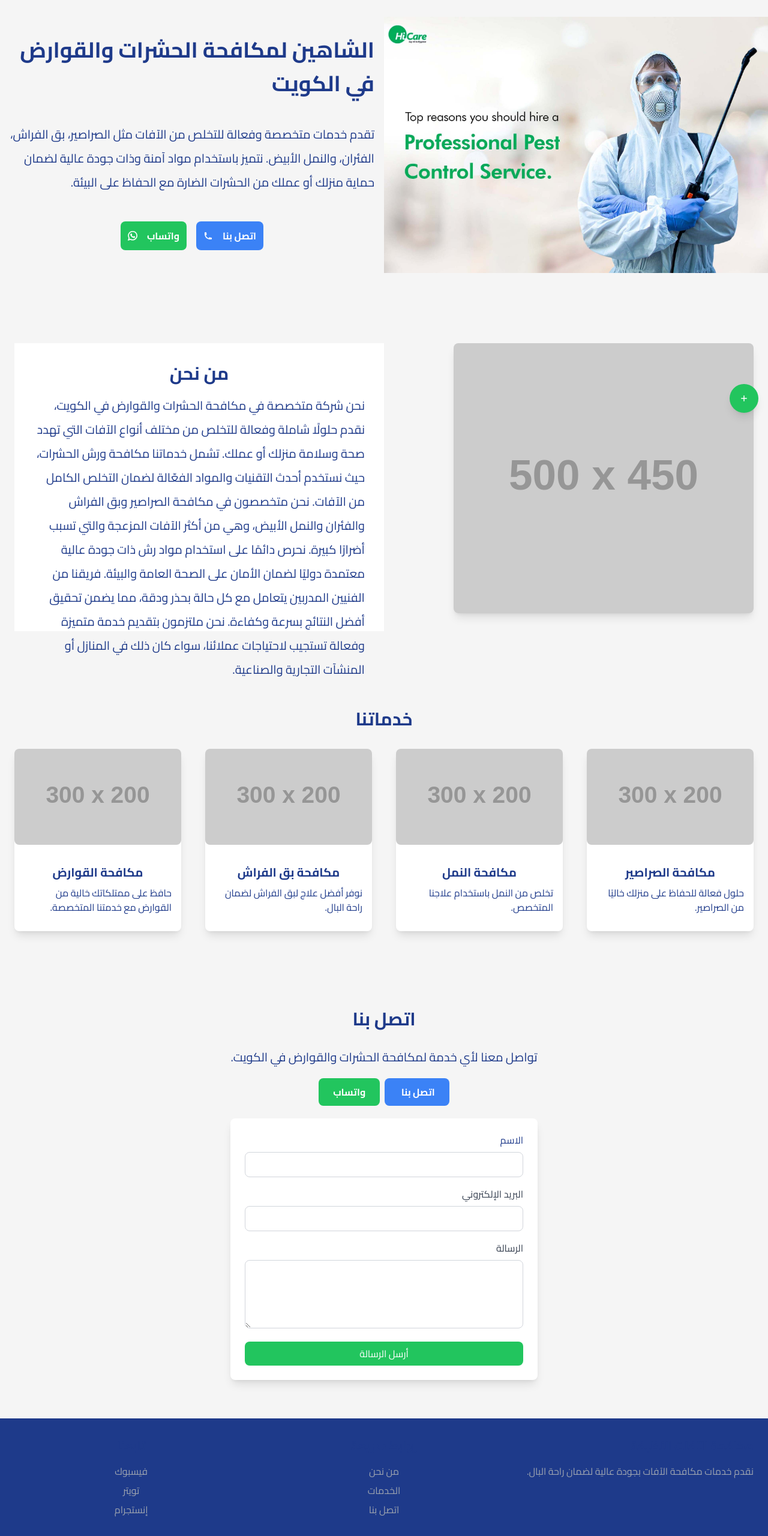
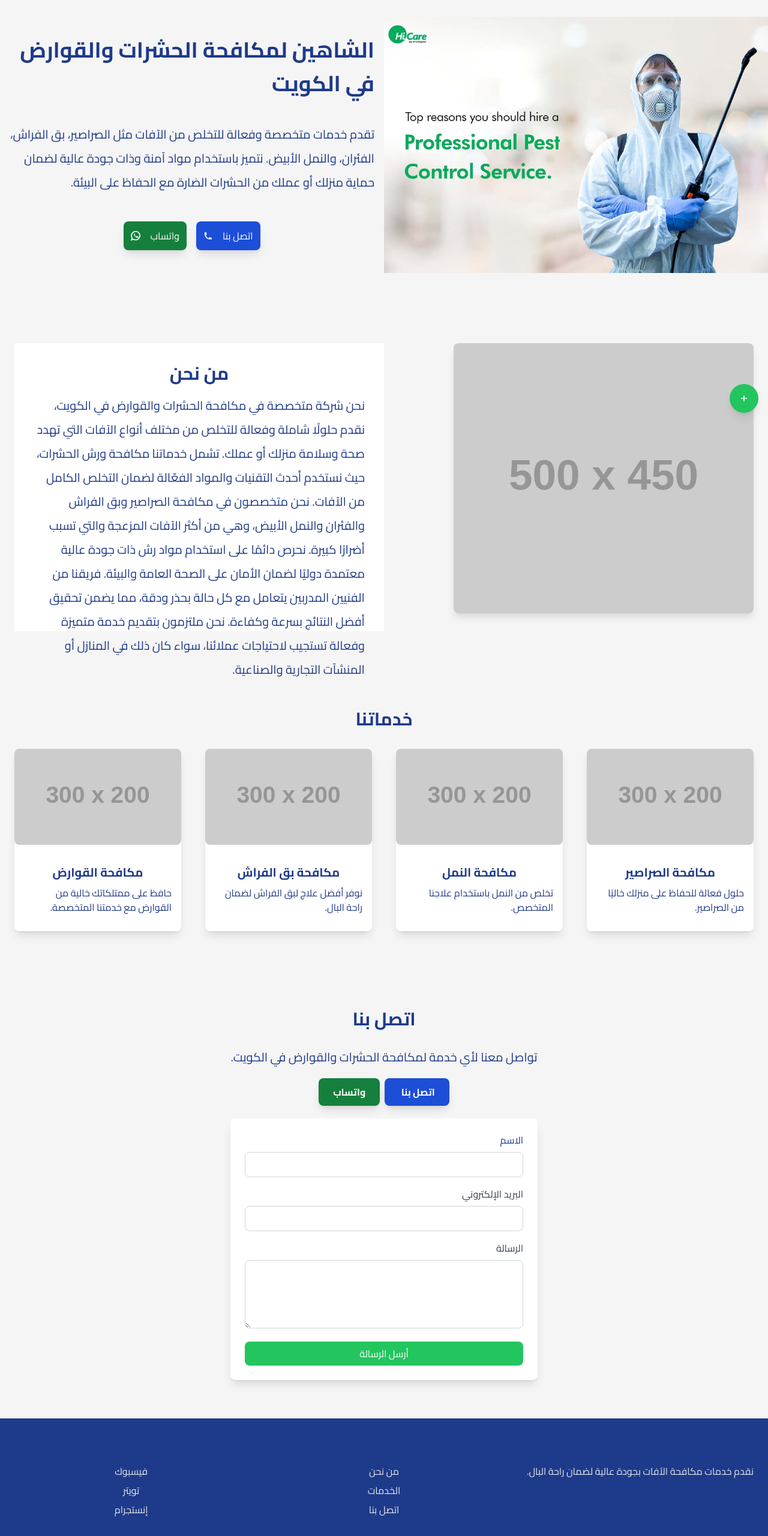
Before and after one commit to ashrafsayed2018/landingpage, a website: page index.html in a window 1280 px wide. Shown: the part 96-2656 px from the top of the page at 60% size. Drawn offline with nearby package versions, Linux system fonts and the light colour scheme; placeholder pictures from the web are drawn by us.

Commit message:
adding fonts folder

```diff
--- a/index.html
+++ b/index.html
@@ -36,13 +36,8 @@
     <link rel="canonical" href="https://www.cleanpestcontrols.com" />
     <title>مكافحة الآفات النظيفة - خدمات مكافحة الآفات في الكويت</title>
     <script src="//unpkg.com/alpinejs" defer></script>
-    <link
-      href="https://fonts.googleapis.com/css2?family=Cairo:wght@400;700&display=swap"
-      rel="stylesheet"
-    />
 
 
-    <link rel="preload" as="image" href="https://via.placeholder.com/500x400">
     <link rel="preload" as="image" href="https://via.placeholder.com/500x450">
 
     <link rel="stylesheet" href="style.css">
@@ -86,17 +81,20 @@
 
     <!-- Hero Section -->
     <section class="pb-16 lg:py-16" id="hero">
+        <link rel="preload" href="https://fonts.googleapis.com/css2?family=Cairo:wght@400;700&display=swap" as="style" onload="this.onload=null;this.rel='stylesheet'">
+        <noscript><link rel="stylesheet" href="https://fonts.googleapis.com/css2?family=Cairo:wght@400;700&display=swap"></noscript>
+
         <div class="container lg:w-full mx-auto flex flex-col lg:flex-row items-center h-[50rem] lg:h-[26rem]">
             <div class="lg:w-1/2 lg:mt-0 w-full sm:h-[20rem] md:h-[40rem] lg:h-full bg-green-600 md:bg-blue-600 lg:bg-yellow">
                 <picture>
                     <!-- Mobile version -->
-                <source media="(max-width: 640px)" srcset="/images/hero-mobile-image.jpeg">
+                    <source media="(max-width: 640px)" srcset="/images/hero-mobile-image.jpeg" width="100%" height="auto">
 
                     <!-- Tablet version -->
-                <source media="(min-width: 641px) and (max-width: 1024px)" srcset="/images/hero-tablet-image.jpeg">
+                    <source media="(min-width: 641px) and (max-width: 1024px)" srcset="/images/hero-tablet-image.jpeg" width="100%" height="auto">
 
                     <!-- Desktop version (default) -->
-                <img src="/images/hero-desktop-image.jpeg" alt="Description of the image" loading="lazy">
+                    <img src="/images/hero-desktop-image.jpeg" alt="Description of the image"  width="1000" height="600">
                 </picture>
             </div>
             <div class="lg:w-1/2 text-center lg:text-right mt-8 md:mt-0 flex flex-col justify-around p-4 h-[30rem] lg:h-full">
@@ -111,7 +109,7 @@
                 <div class="mt-6 flex items-center justify-center">
                     <a
                         href="tel:96565594848"
-              class="w-30 flex items-center justify-center gap-4 p-3 text-white rounded-lg ml-4 bg-blue-500 hover:bg-blue-600 font-bold"
+                        class="w-30 flex items-center justify-center gap-4 p-3 rounded-lg ml-4 bg-blue-700 text-white p-3 rounded-full shadow-lg focus:outline-none transition-transform transform hover:scale-105"
                     >
                         <span>اتصل بنا</span>
                         <svg
@@ -121,21 +119,16 @@
                     </a>
                     <a
                         href="https://wa.me/96565594848"
-              class="w-30 flex items-center gap-4 p-3 text-white rounded-lg bg-green-500 hover:bg-green-600 font-bold"
+                        class="w-30 flex items-center gap-4 p-3 rounded-lg bg-green-700 text-white p-3 rounded-full shadow-lg focus:outline-none transition-transform transform hover:scale-105"
                     >
                         <span>واتساب</span>
-              <svg fill="#fff" class="w-4 h-4" version="1.1" id="Layer_1" xmlns="http://www.w3.org/2000/svg" xmlns:xlink="http://www.w3.org/1999/xlink" viewBox="0 0 308 308" xml:space="preserve" stroke="#fff">
-                <g id="SVGRepo_bgCarrier" stroke-width="0"></g>
-
-                <g id="SVGRepo_tracerCarrier" stroke-linecap="round" stroke-linejoin="round"></g>
-
-                <g id="SVGRepo_iconCarrier">
-                  <g id="XMLID_468_">
-                    <path id="XMLID_469_" d="M227.904,176.981c-0.6-0.288-23.054-11.345-27.044-12.781c-1.629-0.585-3.374-1.156-5.23-1.156 c-3.032,0-5.579,1.511-7.563,4.479c-2.243,3.334-9.033,11.271-11.131,13.642c-0.274,0.313-0.648,0.687-0.872,0.687 c-0.201,0-3.676-1.431-4.728-1.888c-24.087-10.463-42.37-35.624-44.877-39.867c-0.358-0.61-0.373-0.887-0.376-0.887 c0.088-0.323,0.898-1.135,1.316-1.554c1.223-1.21,2.548-2.805,3.83-4.348c0.607-0.731,1.215-1.463,1.812-2.153 c1.86-2.164,2.688-3.844,3.648-5.79l0.503-1.011c2.344-4.657,0.342-8.587-0.305-9.856c-0.531-1.062-10.012-23.944-11.02-26.348 c-2.424-5.801-5.627-8.502-10.078-8.502c-0.413,0,0,0-1.732,0.073c-2.109,0.089-13.594,1.601-18.672,4.802 c-5.385,3.395-14.495,14.217-14.495,33.249c0,17.129,10.87,33.302,15.537,39.453c0.116,0.155,0.329,0.47,0.638,0.922 c17.873,26.102,40.154,45.446,62.741,54.469c21.745,8.686,32.042,9.69,37.896,9.69c0.001,0,0.001,0,0.001,0 c2.46,0,4.429-0.193,6.166-0.364l1.102-0.105c7.512-0.666,24.02-9.22,27.775-19.655c2.958-8.219,3.738-17.199,1.77-20.458 C233.168,179.508,230.845,178.393,227.904,176.981z"></path>
-                    <path id="XMLID_470_" d="M156.734,0C73.318,0,5.454,67.354,5.454,150.143c0,26.777,7.166,52.988,20.741,75.928L0.212,302.716 c-0.484,1.429-0.124,3.009,0.933,4.085C1.908,307.58,2.943,308,4,308c0.405,0,0.813-0.061,1.211-0.188l79.92-25.396 c21.87,11.685,46.588,17.853,71.604,17.853C240.143,300.27,308,232.923,308,150.143C308,67.354,240.143,0,156.734,0z M156.734,268.994c-23.539,0-46.338-6.797-65.936-19.657c-0.659-0.433-1.424-0.655-2.194-0.655c-0.407,0-0.815,0.062-1.212,0.188 l-40.035,12.726l12.924-38.129c0.418-1.234,0.209-2.595-0.561-3.647c-14.924-20.392-22.813-44.485-22.813-69.677 c0-65.543,53.754-118.867,119.826-118.867c66.064,0,119.812,53.324,119.812,118.867 C276.546,215.678,222.799,268.994,156.734,268.994z"></path>
-                  </g>
+                        <svg fill="#fff" class="w-4 h-4" xmlns="http://www.w3.org/2000/svg" viewBox="0 0 308 308">
+                            <g>
+                                <path d="M227.904,176.981c-0.6-0.288-23.054-11.345-27.044-12.781c-1.629-0.585-3.374-1.156-5.23-1.156 c-3.032,0-5.579,1.511-7.563,4.479c-2.243,3.334-9.033,11.271-11.131,13.642c-0.274,0.313-0.648,0.687-0.872,0.687 c-0.201,0-3.676-1.431-4.728-1.888c-24.087-10.463-42.37-35.624-44.877-39.867c-0.358-0.61-0.373-0.887-0.376-0.887 c0.088-0.323,0.898-1.135,1.316-1.554c1.223-1.21,2.548-2.805,3.83-4.348c0.607-0.731,1.215-1.463,1.812-2.153 c1.86-2.164,2.688-3.844,3.648-5.79l0.503-1.011c2.344-4.657,0.342-8.587-0.305-9.856c-0.531-1.062-10.012-23.944-11.02-26.348 c-2.424-5.801-5.627-8.502-10.078-8.502c-0.413,0-1.732,0.073-2.109,0.089c-5.385,3.395-14.495,14.217-14.495,33.249c0,17.129,10.87,33.302,15.537,39.453 c0.116,0.155,0.329,0.47,0.638,0.922 c17.873,26.102,40.154,45.446,62.741,54.469c21.745,8.686,32.042,9.69,37.896,9.69 c2.46,0,4.429-0.193,6.166-0.364l1.102-0.105c7.512-0.666,24.02-9.22,27.775-19.655c2.958-8.219,3.738-17.199,1.77-20.458 C233.168,179.508,230.845,178.393,227.904,176.981z"/>
+                                <path d="M156.734,0C73.318,0,5.454,67.354,5.454,150.143c0,26.777,7.166,52.988,20.741,75.928L0.212,302.716 c-0.484,1.429-0.124,3.009,0.933,4.085C1.908,307.58,2.943,308,4,308c0.405,0,0.813-0.061,1.211-0.188l79.92-25.396 c21.87,11.685,46.588,17.853,71.604,17.853C240.143,300.27,308,232.923,308,150.143C308,67.354,240.143,0,156.734,0z M156.734,268.994c-23.539,0-46.338-6.797-65.936-19.657c-0.659-0.433-1.424-0.655-2.194-0.655c-0.407,0-0.815,0.062-1.212,0.188 l-40.035,12.726l12.924-38.129c0.418-1.234,0.209-2.595-0.561-3.647c-14.924-20.392-22.813-44.485-22.813-69.677 c0-65.543,53.754-118.867,119.826-118.867c66.064,0,119.812,53.324,119.812,118.867 C276.546,215.678,222.799,268.994,156.734,268.994z"/>
                             </g>
                         </svg>
+
                     </a>
                 </div>
             </div>
@@ -240,28 +233,29 @@
             <p class="mb-8 text-lg lg:text-xl">تواصل معنا لأي خدمة لمكافحة الحشرات والقوارض في الكويت.</p>
             <a
               href="tel:96565594848"
-              class="text-white bg-blue-500 hover:bg-blue-600 px-6 py-2 rounded-lg ml-2 font-bold"
+              class="bg-blue-700 text-white p-3 rounded-full shadow-lg focus:outline-none transition-transform transform hover:scale-105 px-6 py-2 rounded-lg ml-2 font-bold"
             >
               اتصل بنا
             </a>
             <a
               href="https://wa.me/96565594848"
-              class="text-white bg-green-500 hover:bg-green-600 px-6 py-2 rounded-lg font-bold"
+              class="bg-green-700 text-white p-3 rounded-full shadow-lg focus:outline-none transition-transform transform hover:scale-105 px-6 py-2 rounded-lg font-bold"
               >واتساب</a
             >
           </div>
           <div class="mt-8 max-w-lg mx-auto">
             <form class="bg-white p-6 rounded-lg shadow-lg">
               <div class="mb-4">
-                <label class="block text-gray-70 mb-2">الاسم</label>
+                <label class="block text-gray-70 mb-2" for="name">الاسم</label>
                 <input
+                  id="name"
                   type="text"
                   class="w-full px-4 py-2 rounded-lg border border-gray-300"
                   required
                 />
               </div>
               <div class="mb-4">
-                <label class="block text-gray-700 mb-2">البريد الإلكتروني</label>
+                <label class="block text-gray-700 mb-2" for="email">البريد الإلكتروني</label>
                 <input
                   type="email"
                   class="w-full px-4 py-2 rounded-lg border border-gray-300"
@@ -269,8 +263,9 @@
                 />
               </div>
               <div class="mb-4">
-                <label class="block text-gray-700 mb-2">الرسالة</label>
+                <label class="block text-gray-700 mb-2" for="message">الرسالة</label>
                 <textarea
+                  id="message"
                   class="w-full px-4 py-2 rounded-lg border border-gray-300"
                   rows="4"
                   required
@@ -387,7 +382,6 @@
             />
           </svg>
         </a>
-        <!-- Add more social links as needed -->
         <a
           href="https://instagram.com"
           target="_blank"
@@ -428,6 +422,7 @@
         </a>
       </div>
       <button
+        aria-label="وسائل التواصل بنا"
         @click="open = !open"
         class="bg-green-500 text-white p-3 rounded-full shadow-lg focus:outline-none transition-transform transform hover:scale-105 w-12 h-12 flex items-center justify-center"
       >
@@ -455,24 +450,24 @@
       >
         <div>
           <h3 class="text-xl font-bold">مكافحة الآفات النظيفة</h3>
-          <p class="mt-4 text-gray-400">
+          <p class="mt-4 text-gray-200">
             نقدم خدمات مكافحة الآفات بجودة عالية لضمان راحة البال.
           </p>
         </div>
         <div class="text-center">
           <h3 class="text-xl font-bold">روابط سريعة</h3>
           <ul class="mt-4 space-y-2">
-            <li><a href="#about" class="text-gray-400">من نحن</a></li>
-            <li><a href="#services" class="text-gray-400">الخدمات</a></li>
-            <li><a href="#contact" class="text-gray-400">اتصل بنا</a></li>
+            <li><a href="#about" class="text-gray-200">من نحن</a></li>
+            <li><a href="#services" class="text-gray-200">الخدمات</a></li>
+            <li><a href="#contact" class="text-gray-200">اتصل بنا</a></li>
           </ul>
         </div>
         <div class="text-center">
           <h3 class="text-xl font-bold">تابعنا</h3>
           <ul class="mt-4 space-y-2">
-            <li><a href="#" class="text-gray-400">فيسبوك</a></li>
-            <li><a href="#" class="text-gray-400">تويتر</a></li>
-            <li><a href="#" class="text-gray-400">إنستجرام</a></li>
+            <li><a href="#" class="text-gray-200">فيسبوك</a></li>
+            <li><a href="#" class="text-gray-200">تويتر</a></li>
+            <li><a href="#" class="text-gray-200">إنستجرام</a></li>
           </ul>
         </div>
       </div>
```
Also changed, not shown: style.css. Lines whose indentation alone changed are shown as unchanged.
